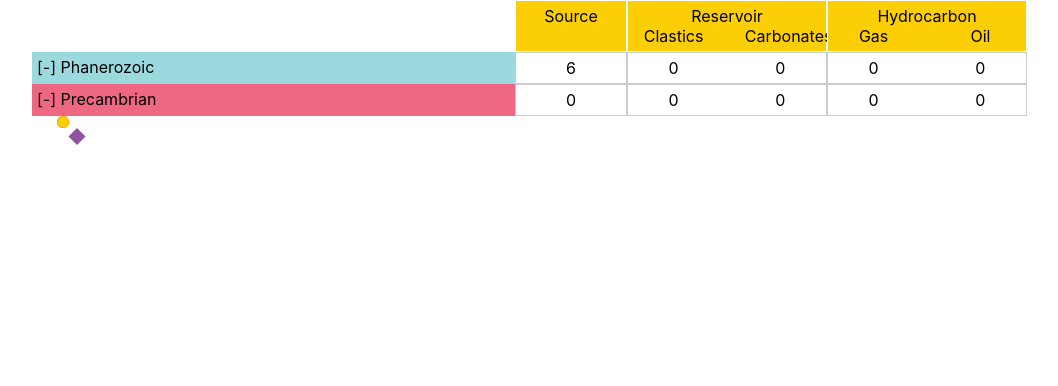
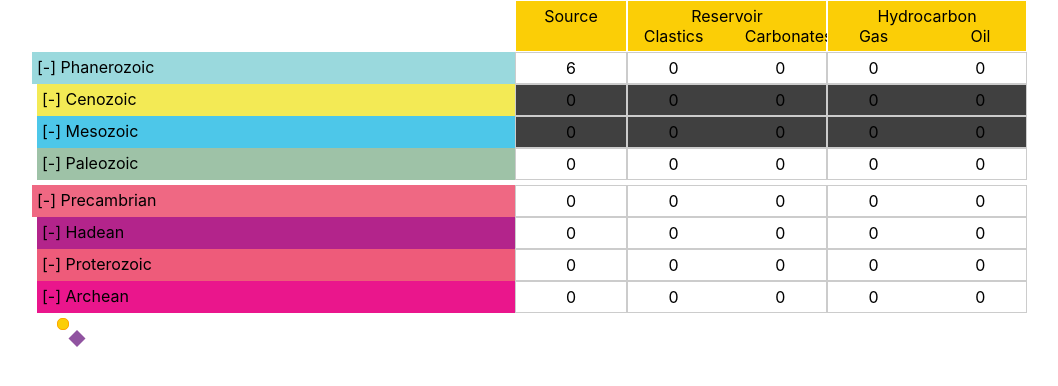
Before and after one commit to HelenStela/geotime, a React (Create React App) app: page / in a window 1280 px wide. Shown: the top 386 px of the page, without its empty margins (113-1171 px from the left). Built offline with nearby package versions, Linux system fonts and the light colour scheme.

Commit message:
added two level rendering support

```diff
--- a/src/components/components/Row.js
+++ b/src/components/components/Row.js
@@ -1,9 +1,34 @@
 import React, { Component } from 'react';
+import chronoColors from '../chrono-colors';
 
 class Row extends Component {
     render() {
         const data = this.props.data;
         const colors = this.props.colors;
+
+        let rows_level_2 = [];
+        if (data.children) {
+            rows_level_2 = data.children.map(childData => {
+                const childColor = chronoColors[childData.text];
+
+                return (
+                    <div className="container" >
+                        <div className="inner-content">
+                            <div className="period" style={{ backgroundColor: childColor[0] }}>[-] {childData.text}</div>
+                            <div className="column-one-name" style={{ backgroundColor: childColor[1] }}>{childData['value-source-rock']}</div>
+                            <div className="column-two-names" style={{ backgroundColor: childColor[1] }}>
+                                <div className="resource-left">{childData['value-clastics']}</div>
+                                <div className="resource-right">{childData['value-carbonates']}</div>
+                            </div>
+                            <div className="column-two-names" style={{ backgroundColor: childColor[1] }}>
+                                <div className="resource-left">{childData['value-gas']}</div>
+                                <div className="resource-right">{childData['value-oil']}</div>
+                            </div>
+                        </div>
+                    </div>
+                );
+            });
+        }
 
         return (
             <div className="container" >
@@ -19,6 +44,7 @@ class Row extends Component {
                         <div className="resource-right">{data['value-oil']}</div>
                     </div>
                 </div>
+                {rows_level_2}
             </div>
         );
     }
```
